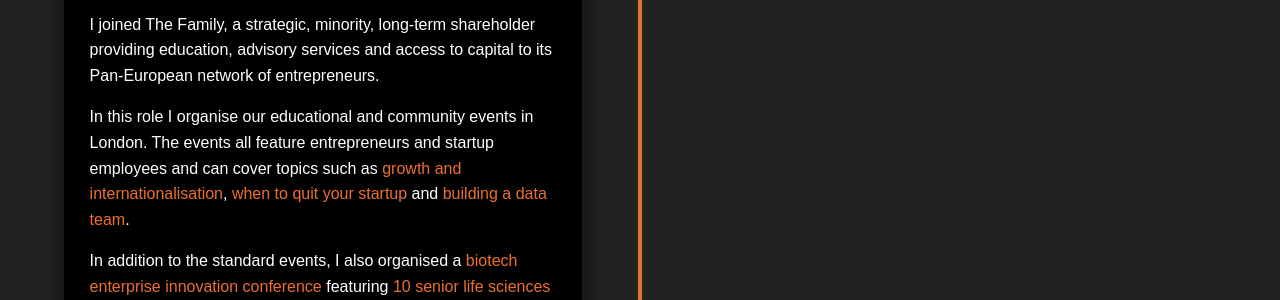
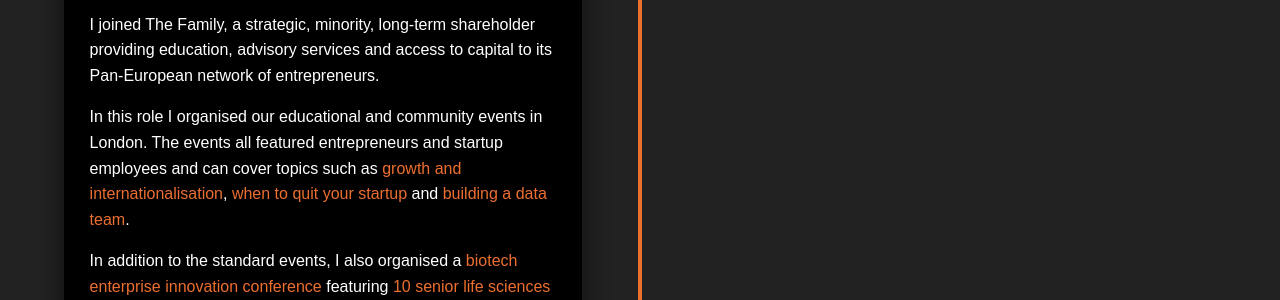
Before and after one commit to maxxturing/maxxturing.github.io, a Jekyll site: the page built from about/index.html, in a window 1280 px wide and 900 px high, scrolled down 391 px. Shown: the part 152-452 px from the top of the window. Built offline with Jekyll 4.4.1, drawn with Linux system fonts in a browser that asks for light colours; nearby versions of some CDN libraries.

Commit message:
Update index.html

```diff
--- a/about/index.html
+++ b/about/index.html
@@ -25,7 +25,7 @@
 			<p>
 				I joined The Family, a strategic, minority, long-term shareholder providing education, advisory services and access to capital to its Pan-European network of entrepreneurs.</p>
 			<p>
-				In this role I organise our educational and community events in London. The events all feature entrepreneurs and startup employees and can cover topics such as <a href="https://www.youtube.com/watch?v=u37c-8T-uho" target="_blank">growth and internationalisation</a>, <a href="https://www.youtube.com/watch?v=5k1VgCoZXt0" target="_blank">when to quit your startup</a> and <a href="https://www.youtube.com/watch?v=oKiWQgvMVA4" target="_blank">building a data team</a>.
+				In this role I organised our educational and community events in London. The events all featured entrepreneurs and startup employees and can cover topics such as <a href="https://www.youtube.com/watch?v=u37c-8T-uho" target="_blank">growth and internationalisation</a>, <a href="https://www.youtube.com/watch?v=5k1VgCoZXt0" target="_blank">when to quit your startup</a> and <a href="https://www.youtube.com/watch?v=oKiWQgvMVA4" target="_blank">building a data team</a>.
 			</p>
 			<p>
 				In addition to the standard events, I also organised a <a href="http://labsofthefuture.com" target="_blank">biotech enterprise innovation conference</a> featuring <a href="https://www.youtube.com/watch?v=WL7Kl_ViCJc" target="_blank">10 senior life sciences speakers</a>.
```
